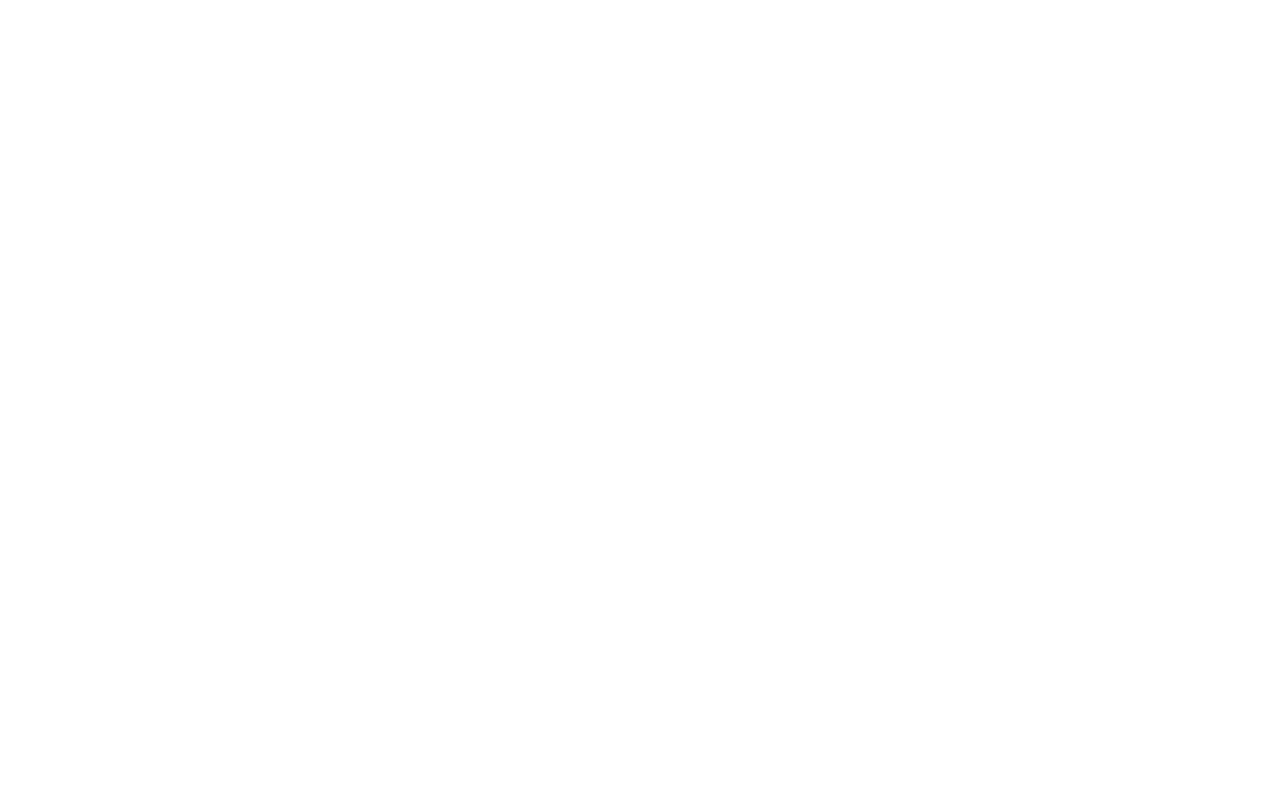
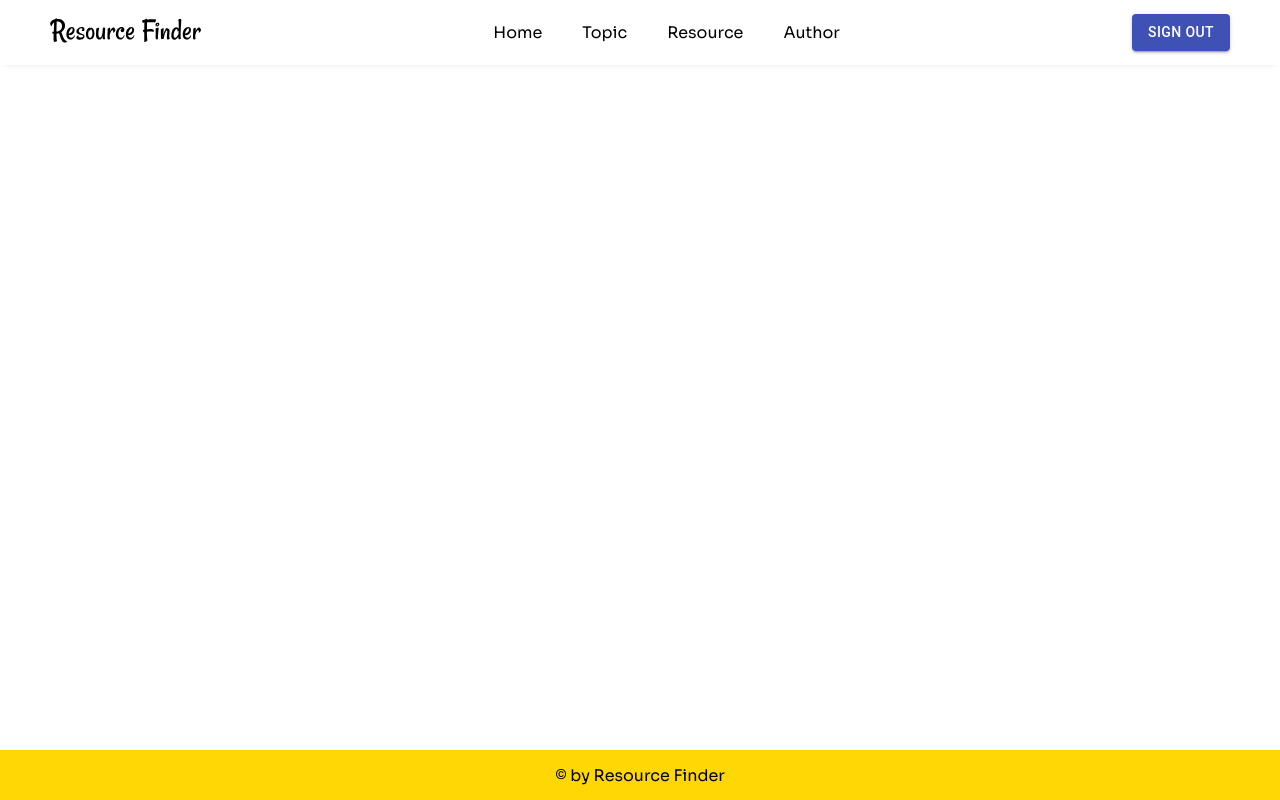
Before and after one commit to piall/resource-finder, a Next.js app: page /admin in a window 1280 px wide. Built offline with nearby package versions, Linux system fonts and the light colour scheme.

Commit message:
Add admin layout

```diff
--- a/pages/admin/index.jsx
+++ b/pages/admin/index.jsx
@@ -1,7 +1,9 @@
+import AdminLayout from '../../src/components/layout/AdminLayout';
+
 export default function Home() {
   return (
-    <div className="page-container-scroll">
-      <div className="page-container"></div>
-    </div>
+    <AdminLayout>
+      <div></div>
+    </AdminLayout>
   );
 }
--- a/src/components/layout/AdminLayout.jsx
+++ b/src/components/layout/AdminLayout.jsx
@@ -1,7 +1,7 @@
 import Footer from '../common/Footer';
 import AdminNavbar from '../private/admin/Navbar';
 
-export default function UserLayout({ children }) {
+export default function AdminLayout({ children }) {
   return (
     <>
       <AdminNavbar />
```
